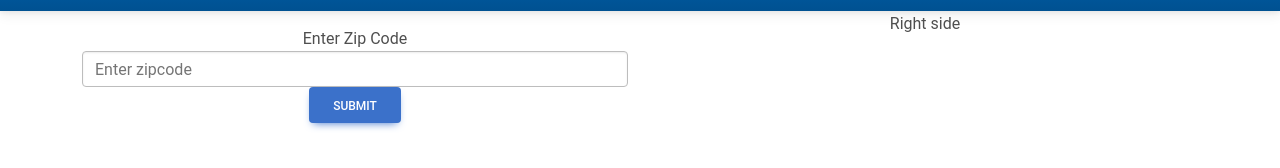
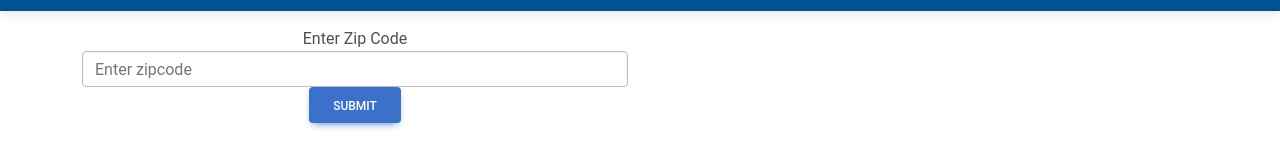
Before and after one commit to rhit-ferrerj/indiana211, a plain HTML site: page public/index.html in a window 1280 px wide. Shown: the part 78-246 px from the top of the page. Drawn offline with nearby package versions, Linux system fonts and the light colour scheme; some packages are replaced by stand-ins of ours.

Commit message:
Removed right side text

```diff
--- a/public/index.html
+++ b/public/index.html
@@ -19,7 +19,7 @@
             </a>
             <p class="nav-text">Indiana 211 Resource Search System</p>
         </nav>
-        <div id="pageContainer" class="container justify-text-center">
+        <div id="pageContainer" class="container justify-text-center justify-content-center">
 
             <div class="row">
                 <div id="leftSide" class="col-md-6">
@@ -32,7 +32,6 @@
                       </form>
                 </div>
                 <div id="rightSide" class="col-md-6">
-                    <p>Right side</p>
                     <div id="map"></div>
                 </div>
             </div>
```
